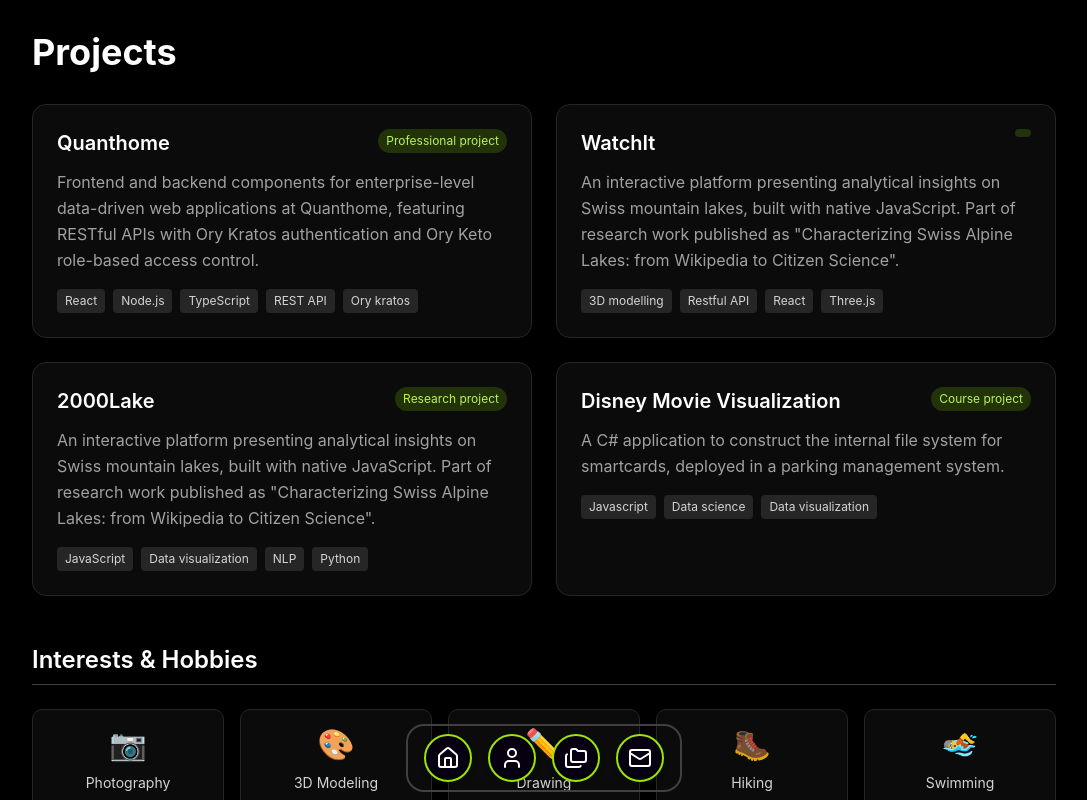
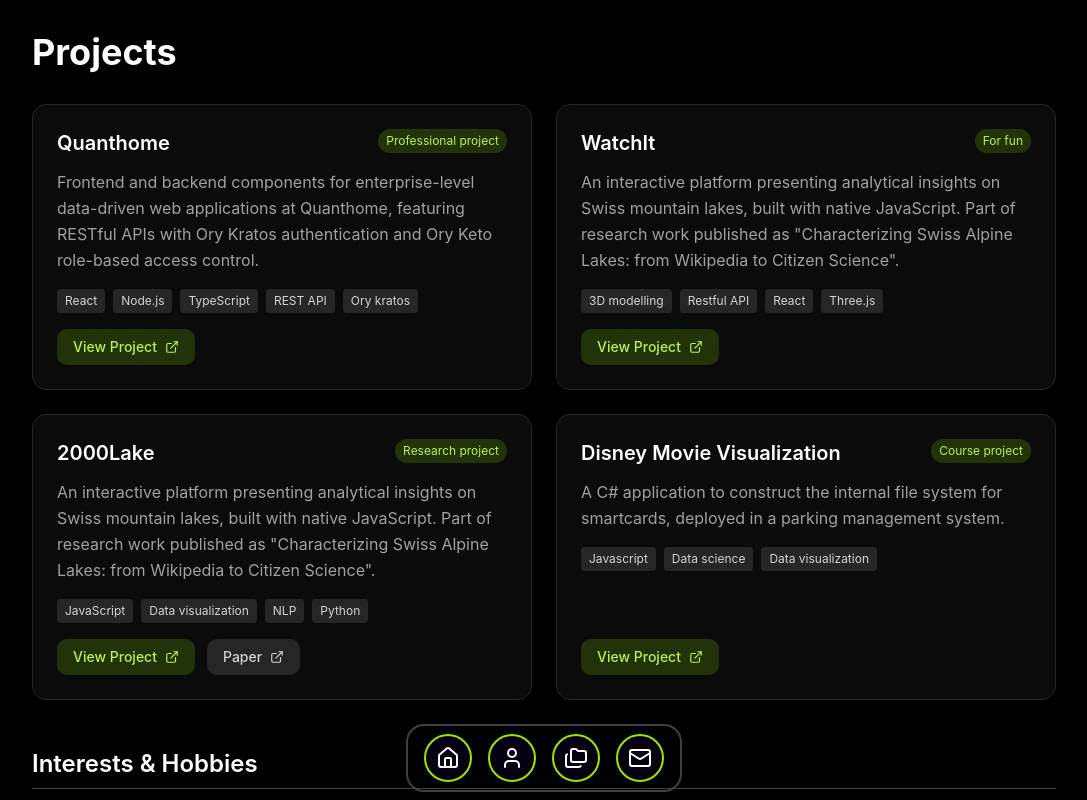
Before and after one commit to Linyhazel/nametag, a React (Vite) app: page /projects in a window 1280 px wide. Shown: the whole page, without its empty margins (96-1183 px from the left). Built offline with nearby package versions, Linux system fonts and the light colour scheme; no server answers.

Commit message:
add project link

```diff
--- a/src/pages/Projects.tsx
+++ b/src/pages/Projects.tsx
@@ -10,7 +10,7 @@
           {projects.map((project, index) => (
             <div
               key={index}
-              className="bg-neutral-900/50 rounded-xl p-6 border border-neutral-800 hover:border-lime-500/50 transition-all duration-300 hover:shadow-lg hover:shadow-lime-500/10"
+              className="bg-neutral-900/50 rounded-xl p-6 border border-neutral-800 hover:border-lime-500/50 transition-all duration-300 hover:shadow-lg hover:shadow-lime-500/10 flex flex-col"
             >
               <div className="flex justify-between items-start mb-3">
                 <h3 className="text-xl font-semibold text-white">
@@ -25,7 +25,7 @@
                 {project.description}
               </p>
 
-              <div className="flex flex-wrap gap-2">
+              <div className="flex flex-wrap gap-2 mb-4">
                 {project.tech.map((tech) => (
                   <span
                     key={tech}
@@ -34,6 +34,57 @@
                     {tech}
                   </span>
                 ))}
+              </div>
+
+              <div className="flex gap-3 mt-auto">
+                <a
+                  href={project.link}
+                  target="_blank"
+                  rel="noopener noreferrer"
+                  className="inline-flex items-center gap-2 px-4 py-2 bg-lime-500/20 text-lime-300 rounded-lg text-sm font-medium hover:bg-lime-500/30 transition-colors"
+                >
+                  View Project
+                  <svg
+                    xmlns="http://www.w3.org/2000/svg"
+                    width="14"
+                    height="14"
+                    viewBox="0 0 24 24"
+                    fill="none"
+                    stroke="currentColor"
+                    strokeWidth="2"
+                    strokeLinecap="round"
+                    strokeLinejoin="round"
+                  >
+                    <path d="M18 13v6a2 2 0 0 1-2 2H5a2 2 0 0 1-2-2V8a2 2 0 0 1 2-2h6" />
+                    <polyline points="15 3 21 3 21 9" />
+                    <line x1="10" y1="14" x2="21" y2="3" />
+                  </svg>
+                </a>
+                {project.extraLink && (
+                  <a
+                    href={project.extraLink}
+                    target="_blank"
+                    rel="noopener noreferrer"
+                    className="inline-flex items-center gap-2 px-4 py-2 bg-neutral-800 text-neutral-300 rounded-lg text-sm font-medium hover:bg-neutral-700 transition-colors"
+                  >
+                    Paper
+                    <svg
+                      xmlns="http://www.w3.org/2000/svg"
+                      width="14"
+                      height="14"
+                      viewBox="0 0 24 24"
+                      fill="none"
+                      stroke="currentColor"
+                      strokeWidth="2"
+                      strokeLinecap="round"
+                      strokeLinejoin="round"
+                    >
+                      <path d="M18 13v6a2 2 0 0 1-2 2H5a2 2 0 0 1-2-2V8a2 2 0 0 1 2-2h6" />
+                      <polyline points="15 3 21 3 21 9" />
+                      <line x1="10" y1="14" x2="21" y2="3" />
+                    </svg>
+                  </a>
+                )}
               </div>
             </div>
           ))}
--- a/src/pages/const.ts
+++ b/src/pages/const.ts
@@ -99,6 +99,7 @@
   },
   {
     title: 'WatchIt',
+    type: 'For fun',
     description:
       'An interactive platform presenting analytical insights on Swiss mountain lakes, built with native JavaScript. Part of research work published as "Characterizing Swiss Alpine Lakes: from Wikipedia to Citizen Science".',
     tech: ['3D modelling', 'Restful API', 'React', 'Three.js'],
```
